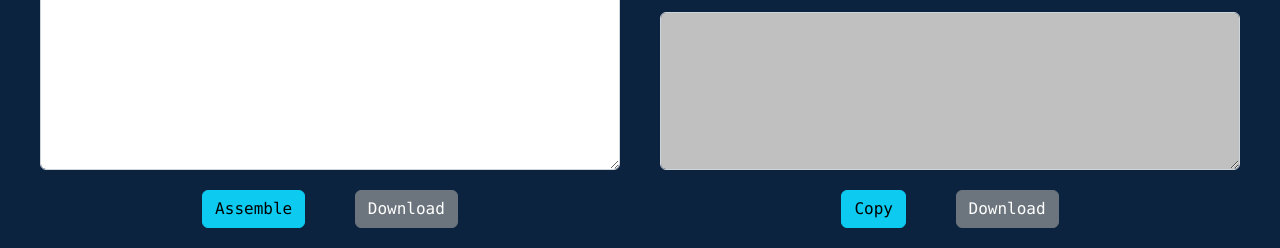
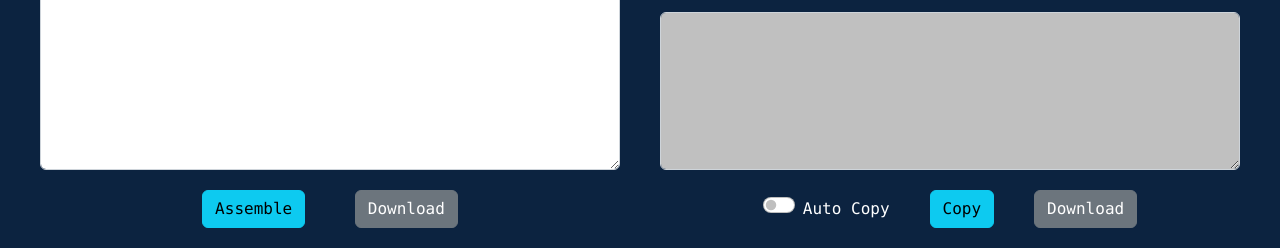
Before and after one commit to GideonWitchel/lalu-web-assembler, a Flask app: page / in a window 1280 px wide. Shown: the part 604-852 px from the top of the page. Run offline with Flask 3, Linux system fonts and the light colour scheme.

Commit message:
Auto copy cookie

```diff
--- a/static/javascript/webassembler.js
+++ b/static/javascript/webassembler.js
@@ -1,4 +1,6 @@
-window.addEventListener("load", function(){
+window.addEventListener("load", async function(){
+    await initAutoCopy()
+
     // File downloads
     let inputText = document.getElementById('inputArea');
     let outputText = document.getElementById('outputArea');
@@ -13,13 +15,8 @@ window.addEventListener("load", function(){
     });
 
     document.getElementById('copy').addEventListener("click", async function() {
-        outputCode.select();
-        outputCode.setSelectionRange(0, 99999); // For mobile devices
-        await navigator.clipboard.writeText(outputCode.value);
-        // Clear highlighting
-        window.getSelection().removeAllRanges();
-        outputCode.selection.empty();
-        });
+        await copyItem(outputCode)
+    });
 
     window.addEventListener("drop", function(e) {
         e.preventDefault()
@@ -38,4 +35,70 @@ window.addEventListener("load", function(){
             reader.readAsText(files[0]);
         }
     });
+
+    // Indicate that the code is stale
+    $("#inputArea").change(function() {
+        outputText.style.backgroundColor = "dimgray"
+        outputCode.style.backgroundColor = "dimgray"
+        outputText.style.color = "white"
+        outputCode.style.color = "white"
+    });
+
+    $("#auto-copy").change(function() {
+        if (this.checked){
+            enableAutoCopy()
+        }
+        else {
+            disableAutoCopy()
+        }
+    })
 });
+
+async function copyItem(toCopy) {
+    toCopy.select();
+    toCopy.setSelectionRange(0, 99999); // For mobile devices
+    await navigator.clipboard.writeText(toCopy.value);
+    // Clear highlighting
+    window.getSelection().removeAllRanges();
+}
+
+function enableAutoCopy(){
+    // Expire time is near max 32 bit int
+    document.cookie = "autocopy=1; expires=Fri, 1 Jan 2038 00:00:00 UTC; path=/"
+}
+
+function disableAutoCopy() {
+    // Expire time is near max 32 bit int
+    document.cookie = "autocopy=0; expires=Fri, 1 Jan 2038 00:00:00 UTC; path=/"
+}
+
+async function initAutoCopy() {
+    // Make sure the cookie is valid
+    let currCookie = document.cookie.split(';');
+    let autoCopy = $("#auto-copy")
+
+    // Find cookie
+    for(let i= 0; i < currCookie.length; i++) {
+        let cookie = currCookie[i];
+        while (cookie.length > 0) {
+            if (cookie.indexOf("autocopy") === 0) {
+                // Execute
+
+                currCookie = cookie.substring("autocopy".length, cookie.length);
+                // If cookie is not 1, it's disabled
+                if (currCookie[1] !== "1"){
+                    autoCopy.prop("checked", false)
+                    return
+                }
+
+                // Otherwise the cookie is 1
+                // Restore switch and copy
+                autoCopy.prop("checked", true)
+                await copyItem(document.getElementById("machineOutputArea"))
+                return
+            }
+            cookie = cookie.substring(1, cookie.length);
+        }
+    }
+    autoCopy.prop("checked", false)
+}
--- a/static/stylesheets/webassembler.css
+++ b/static/stylesheets/webassembler.css
@@ -15,8 +15,18 @@ body {
 label {
     padding: 10px 0px;
 }
-.btn {
+.btn, .form-switch {
     margin: 20px 20px 0px 20px;
+}
+.form-check-input, .form-check-label {
+    margin: 0;
+    padding: 0;
+}
+.menu {
+    display: flex;
+    align-items: center;
+    justify-content: center;
+    flex-wrap: wrap;
 }
 #input {
     text-align: center;
@@ -26,9 +36,9 @@ label {
     text-align: center;
     padding: 0px 20px;
 }
-#inputFile {
-    display: block;
-}
 #machineCodeLabel {
     padding: 24px 0px 10px 0px;
 }
+#auto-copy:checked{
+    background-color: #31d2f2;
+}
--- a/templates/webassembler.html
+++ b/templates/webassembler.html
@@ -4,11 +4,19 @@
     <meta charset="UTF-8">
     <meta name="viewport" content="width=device-width, initial-scale=1, shrink-to-fit=no">
     <title>LALU Assembler | LASA Computer Science</title>
+
+    <!-- BOOTSTRAP -->
     <link href="https://cdn.jsdelivr.net/npm/bootstrap@5.2.1/dist/css/bootstrap.min.css" rel="stylesheet">
     <script src="https://cdn.jsdelivr.net/npm/bootstrap@5.2.1/dist/js/bootstrap.bundle.min.js"></script>
+
+    <!-- JQUERY -->
+    <script src="https://ajax.googleapis.com/ajax/libs/jquery/3.6.4/jquery.min.js"></script>
+
+    <!-- LALU WEB ASSEMBLER -->
     <link href="../static/stylesheets/webassembler.css" rel="stylesheet" type="text/css">
-	<link rel="shortcut icon" href="https://lasacs.com/wp-content/uploads/2020/08/icon11.png" />
+    <link rel="shortcut icon" href="https://lasacs.com/wp-content/uploads/2023/04/lalu.png" />
     <script src="../static/javascript/webassembler.js" type="text/javascript"></script>
+
 </head>
 <body>
     <div id="input" class="col-6">
@@ -36,7 +44,11 @@
             <br>
             <textarea class="form-control" id="machineOutputArea" rows="6" readonly>{{machineText}}</textarea>
         </div>
-        <div>
+        <div class="menu">
+            <div class="form-check form-switch form-check-inline">
+                <input class="form-check-input" type="checkbox" id="auto-copy">
+                <label class="form-check-label" for="auto-copy">Auto Copy</label>
+            </div>
             <button class="btn btn-info" id="copy">Copy</button>
             <a class="btn btn-secondary" id="downloadMachine" href="" download="assembled.txt">Download</a>
         </div>
```
